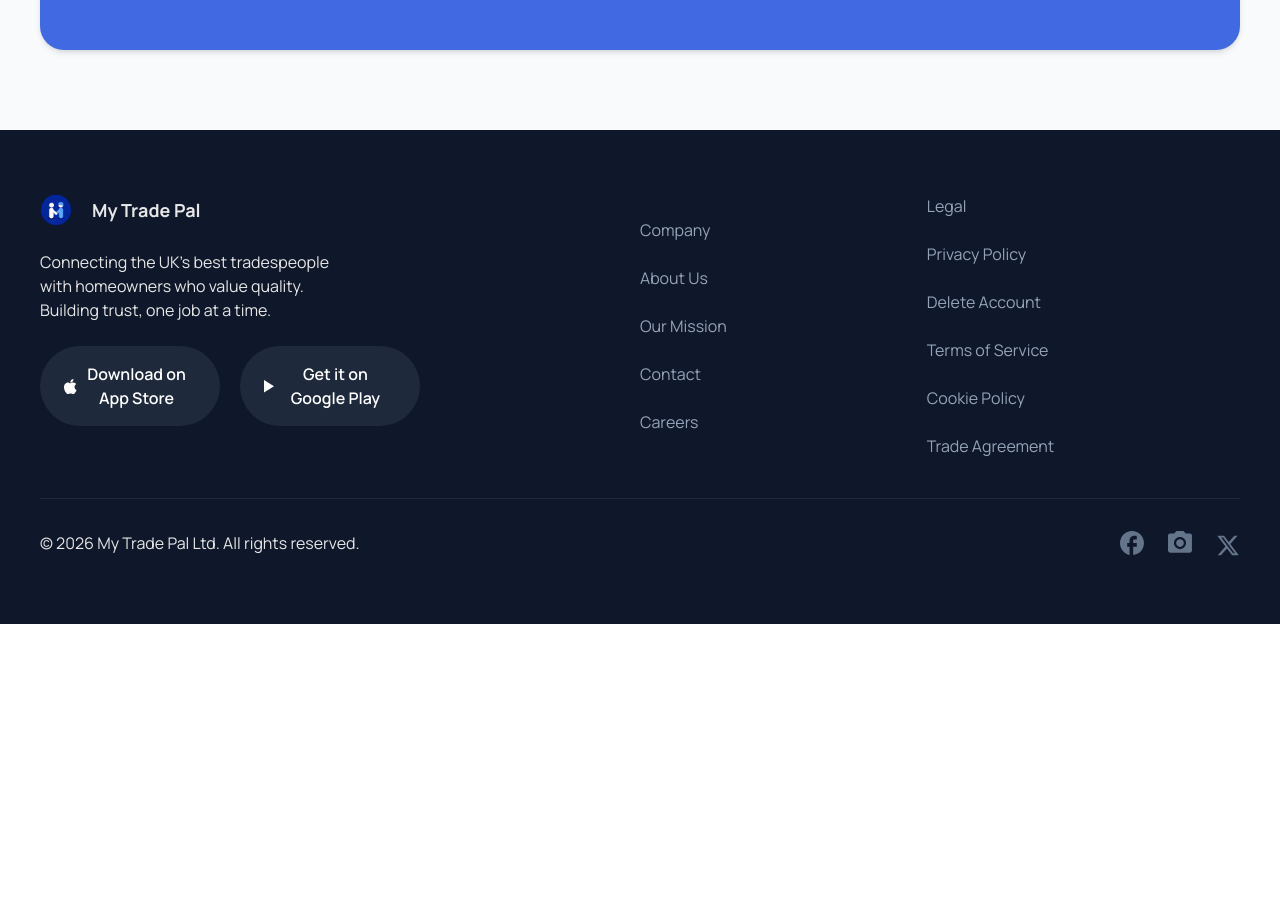
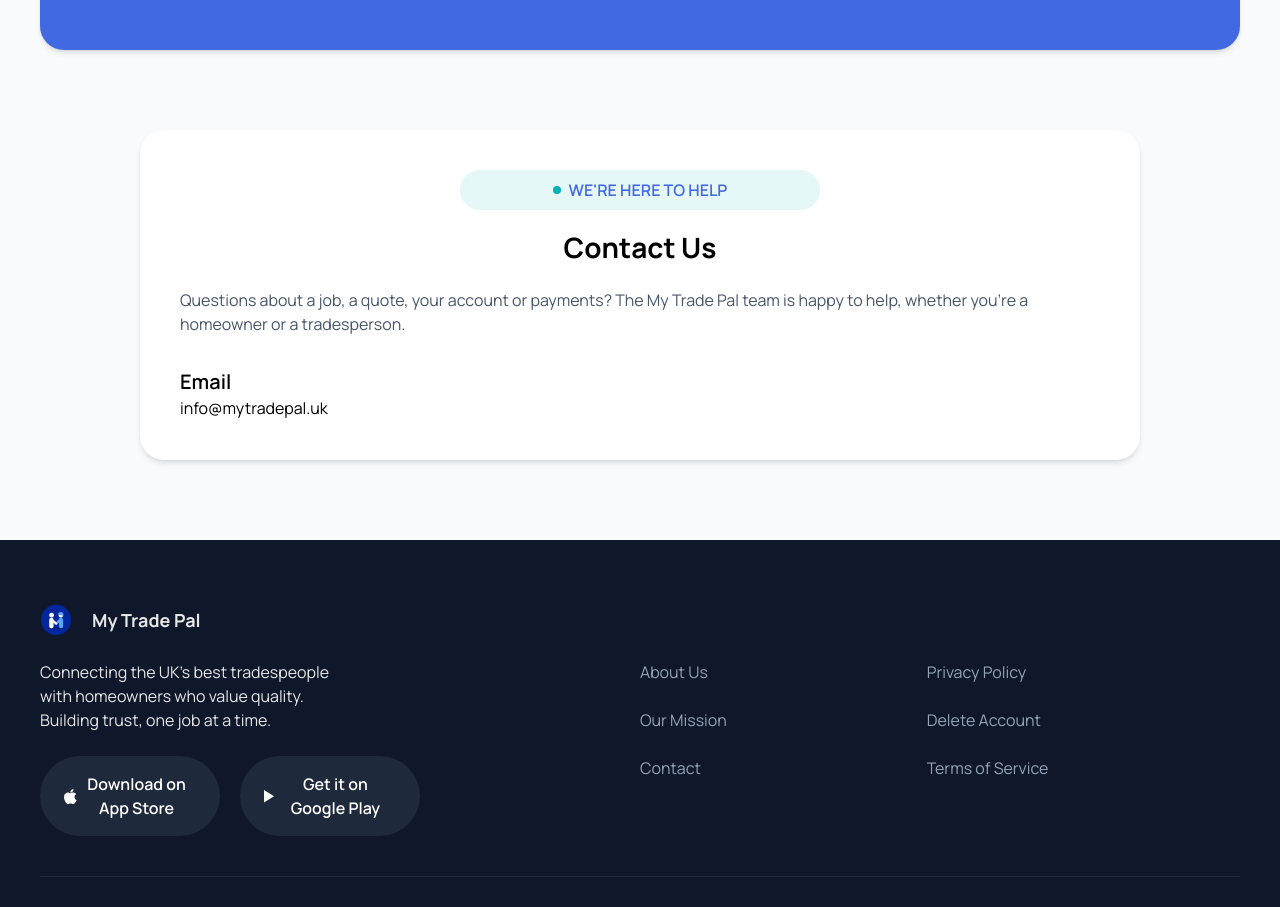
Before and after one commit to Maazkhalid47/trade-pal-web, a Next.js app: page / in a window 1280 px wide. Shown: the part 5680-6587 px from the top of the page. Before the commit the page ends 6304 px from the top, so only its background shows below. Built offline with nearby package versions, Linux system fonts and the light colour scheme; no server answers.

Commit message:
Content section page Created

```diff
--- /dev/null
+++ b/app/components/contact.js
@@ -0,0 +1,37 @@
+import React from 'react'
+import Card from "./card";
+import Pill from "./pill";
+
+function Contact() {
+    return (
+        <div className="pb-20" id="contact">
+            <Card className="flex flex-col justify-center text-center items-center gap-5 p-10 w-[330px] md:w-[700px] lg:w-[1000px] mx-auto">
+                <div className="space-y-2 md:space-y-4">
+                    <Pill
+                        text="WE'RE HERE TO HELP"
+                        className="bg-[#00B3B3]/10"
+                        textClass="text-[#4169E1]"
+                        icon="/green-dot.svg"
+                        iconHeight={8}
+                        iconWidth={8}
+                    />
+                    <p className="text-black text-[28px] font-bold">Contact Us</p>
+                </div>
+                <div>
+                    <p className='text-[#475569] md:text-start'>
+                        Questions about a job, a quote, your account or payments? The My Trade Pal team is happy to help, whether you're a homeowner or a tradesperson.
+                    </p>
+                    <div className='pt-8 text-start justify-between text-black'>
+                        <p className='font-semibold text-xl'>Email</p>
+
+                        <a className='hover:text-[#4169E1] hover:font-semibold' href="mailto:info@mytradepal.uk">
+                            info@mytradepal.uk</a>
+                    </div>
+                </div>
+
+            </Card>
+        </div>
+    )
+}
+
+export default Contact
--- a/app/components/footer.js
+++ b/app/components/footer.js
@@ -32,26 +32,26 @@
         </div>
         <div className="flex flex-col md:flex-row gap-6 md:gap-50 items-center">
           <div className="flex flex-col gap-6 items-center md:items-start justify-center">
-            <a className="text-[#94A3B8] cursor-pointer hover:text-white">
+            {/* <a className="text-[#94A3B8] cursor-pointer hover:text-white">
               Company
-            </a>
+            </a> */}
             <a className="text-[#94A3B8] cursor-pointer hover:text-white" href="#about-us">
               About Us
             </a>
             <a className="text-[#94A3B8] cursor-pointer hover:text-white" href="#mission">
               Our Mission
             </a>
-            <a className="text-[#94A3B8] cursor-pointer hover:text-white">
+            <a className="text-[#94A3B8] cursor-pointer hover:text-white" href="#contact">
               Contact
             </a>
-            <a className="text-[#94A3B8] cursor-pointer hover:text-white">
+            {/* <a className="text-[#94A3B8] cursor-pointer hover:text-white">
               Careers
-            </a>
+            </a> */}
           </div>
           <div className="flex flex-col gap-6 items-center md:items-start justify-center">
-            <a className="text-[#94A3B8] cursor-pointer hover:text-white">
+            {/* <a className="text-[#94A3B8] cursor-pointer hover:text-white">
               Legal
-            </a>
+            </a> */}
             <a className="text-[#94A3B8] cursor-pointer hover:text-white" href="/privacy-policy">
               Privacy Policy
             </a>
@@ -61,12 +61,12 @@
             <a className="text-[#94A3B8] cursor-pointer hover:text-white" href="/terms-and-conditions">
               Terms of Service
             </a>
-            <a className="text-[#94A3B8] cursor-pointer hover:text-white">
+            {/* <a className="text-[#94A3B8] cursor-pointer hover:text-white">
               Cookie Policy
             </a>
             <a className="text-[#94A3B8] cursor-pointer hover:text-white">
               Trade Agreement
-            </a>
+            </a> */}
           </div>
         </div>
       </div>
--- a/app/components/pill.js
+++ b/app/components/pill.js
@@ -10,7 +10,7 @@
   iconWidth = 12,
 }) => {
   return (
-    <div className="w-85 md:w-auto">
+    <div className="w-80 md:w-90">
       <div
         className={`flex items-center justify-center md:justify-unset gap-2 text-white font-semibold px-4 py-2 rounded-full ${className}`}
       >
--- a/app/components/register_form.js
+++ b/app/components/register_form.js
@@ -166,13 +166,13 @@
                   <p className="text-[#64748B] py-5">
                     I agree to the{" "}
                     <a
-                      href="/privacy"
+                      href="/privacy-policy"
                       className="text-[#4169E1] hover:underline"
                     >
                       Privacy Policy
                     </a>{" "}
                     and{" "}
-                    <a href="/terms" className="text-[#4169E1] hover:underline">
+                    <a href="/terms-and-conditions" className="text-[#4169E1] hover:underline">
                       Terms of Service
                     </a>
                     . *
--- a/app/page.js
+++ b/app/page.js
@@ -10,6 +10,8 @@
 import Mission from "./components/mission";
 import AboutUs from "./components/about-us";
 import BothSides from "./components/both-sides";
+import Contact from "./components/contact";
+
 
 export const metadata = {
   title: "Home | My Trade Pal",
@@ -31,6 +33,7 @@
         <Mission />
         <Testimonials />
         <Subscribe />
+        <Contact />
       </div>
       <Footer />
     </main>
```
